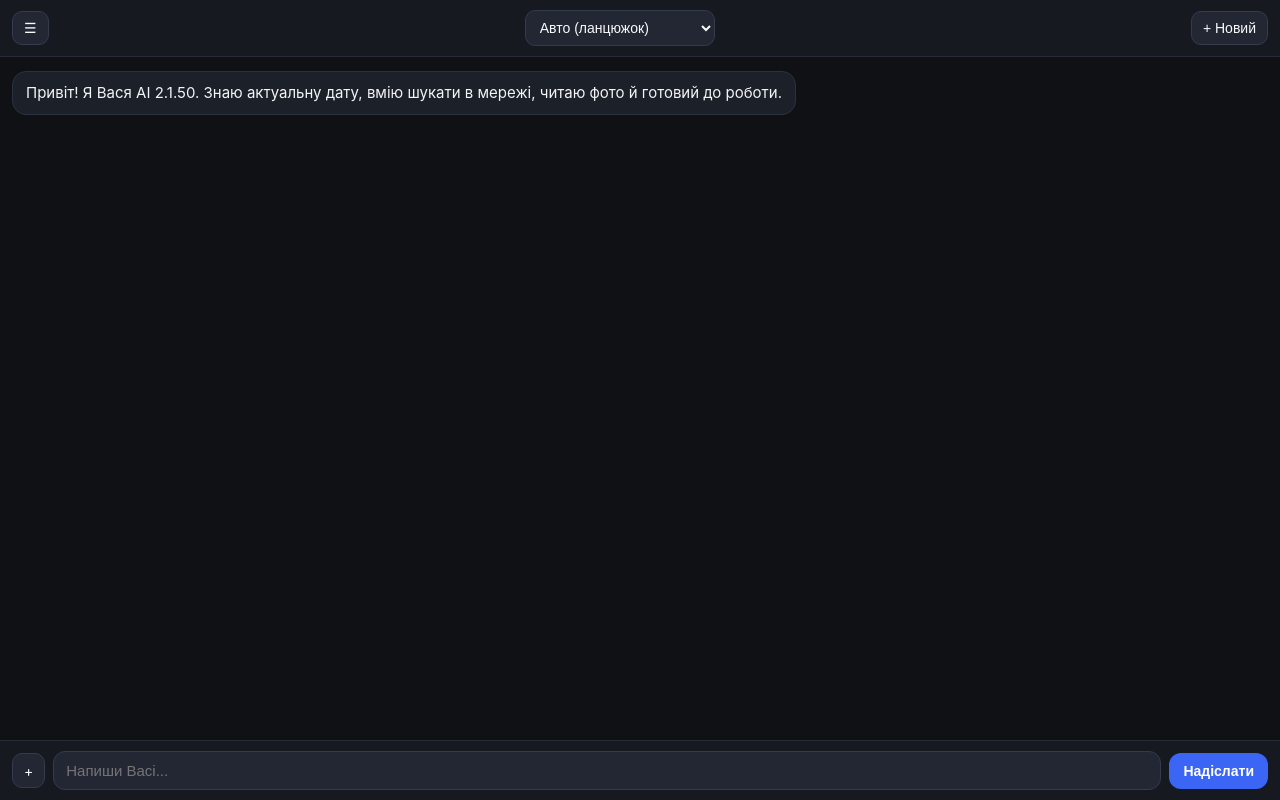
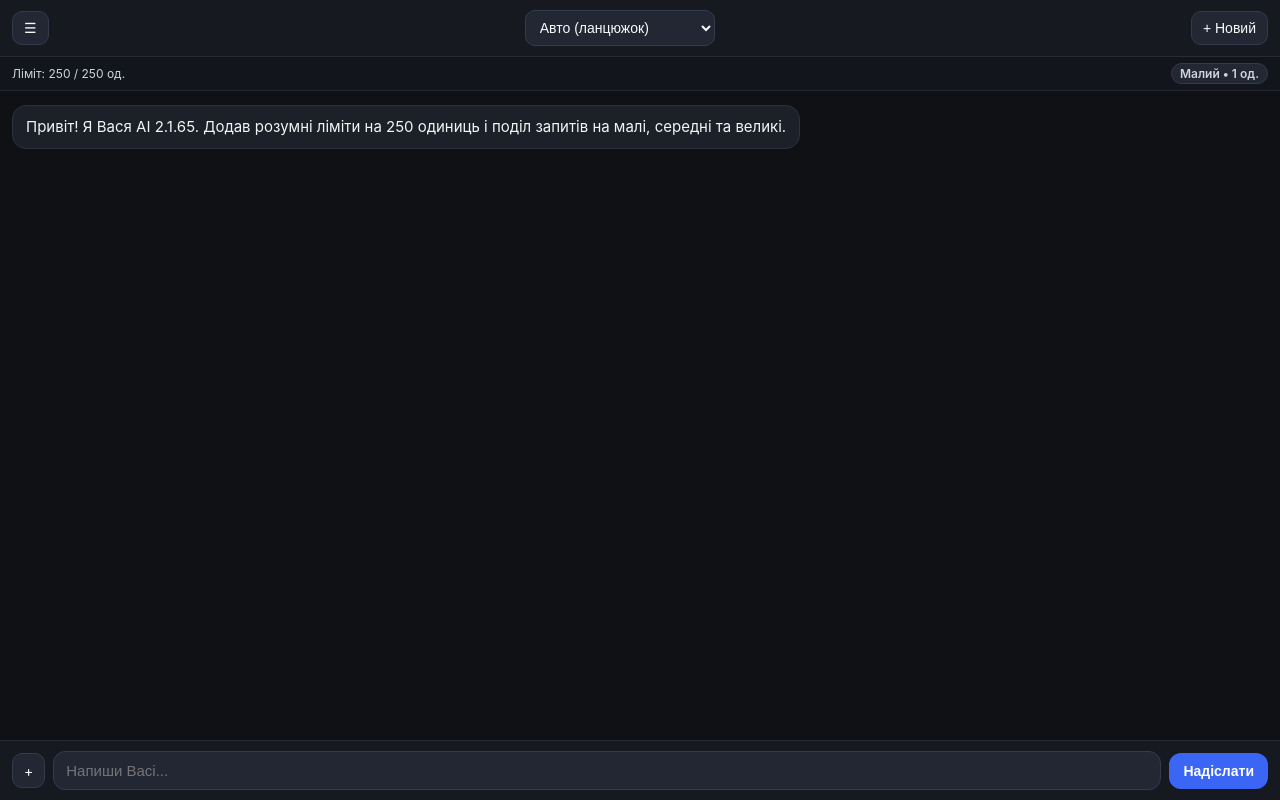
Before and after one commit to muligavitalij-cyber/vasya2.0, a plain HTML site: page index.html in a window 1280 px wide. Drawn offline with Linux system fonts and the light colour scheme.

Commit message:
Update title and version to 2.1.65

```diff
--- a/index.html
+++ b/index.html
@@ -3,7 +3,7 @@
 <head>
   <meta charset="UTF-8" />
   <meta name="viewport" content="width=device-width, initial-scale=1.0, maximum-scale=1.0, user-scalable=no" />
-  <title>Вася AI 2.1.50</title>
+  <title>Вася AI 2.1.65</title>
   <style>
     * { box-sizing: border-box; }
     body {
@@ -47,6 +47,25 @@
       border-radius: 10px;
       padding: 8px 10px;
       font-size: 14px;
+    }
+
+    .limit-bar {
+      display: flex;
+      align-items: center;
+      justify-content: space-between;
+      gap: 8px;
+      padding: 6px 12px;
+      background: #12151c;
+      border-bottom: 1px solid #222733;
+      font-size: 12px;
+      color: #cbd5e1;
+    }
+    .tier-badge {
+      padding: 2px 8px;
+      border-radius: 999px;
+      background: #222733;
+      border: 1px solid #343b4d;
+      font-weight: 600;
     }
 
     .backdrop {
@@ -207,6 +226,11 @@
     <button id="newChatBtn" class="pill-btn" type="button">+ Новий</button>
   </header>
 
+  <div class="limit-bar">
+    <span id="limitRemainingText">Ліміт: 250 / 250</span>
+    <span id="requestEstimateBadge" class="tier-badge">Малий • 1 од.</span>
+  </div>
+
   <div id="backdrop" class="backdrop"></div>
 
   <aside id="sidebar" class="sidebar" aria-label="Історія чатів">
@@ -227,7 +251,12 @@
   </form>
 
   <script>
-    const STORAGE_KEY = "vasya_ai_2_1_50_chats";
+    const STORAGE_KEY = "vasya_ai_2_1_65_chats";
+    const DAILY_LIMIT = 250;
+    const COSTS = { small: 1, medium: 3, large: 10 };
+
+    const LARGE_RE = /(великий код|напиши код|напиши програму|напиши сайт|напиши скрипт|твір|есе|велике есе|доповідь|реферат|з нуля|архітектур|детальний розбір|повний код|багато коду)/i;
+    const MEDIUM_RE = /(поясни|інформац|порівняй|приклади|як працює|зроби план|короткий код|фрагмент коду|виправ помилку|чому|навіщо)/i;
 
     const sidebar = document.getElementById("sidebar");
     const backdrop = document.getElementById("backdrop");
@@ -240,15 +269,27 @@
     const composerForm = document.getElementById("composerForm");
     const messageInput = document.getElementById("messageInput");
     const imageInput = document.getElementById("imageInput");
+    const limitRemainingText = document.getElementById("limitRemainingText");
+    const requestEstimateBadge = document.getElementById("requestEstimateBadge");
 
     let state = loadState();
     let pendingImageBase64 = null;
 
+    function todayUtc() {
+      return new Date().toISOString().slice(0, 10);
+    }
+
     function defaultState() {
       const firstId = "chat_" + Date.now();
       return {
+        clientId: "u_" + Math.random().toString(36).slice(2, 10) + "_" + Date.now().toString(36),
         activeChatId: firstId,
         mode: "auto",
+        usage: {
+          day: todayUtc(),
+          used: 0,
+          limit: DAILY_LIMIT
+        },
         chats: {
           [firstId]: {
             id: firstId,
@@ -256,7 +297,7 @@
             messages: [
               {
                 role: "assistant",
-                text: "Привіт! Я Вася AI 2.1.50. Знаю актуальну дату, вмію шукати в мережі, читаю фото й готовий до роботи."
+                text: "Привіт! Я Вася AI 2.1.65. Додав розумні ліміти на 250 одиниць і поділ запитів на малі, середні та великі."
               }
             ]
           }
@@ -272,6 +313,12 @@
         if (!parsed.chats || !parsed.activeChatId || !parsed.chats[parsed.activeChatId]) {
           return defaultState();
         }
+        if (!parsed.clientId) {
+          parsed.clientId = "u_" + Math.random().toString(36).slice(2, 10);
+        }
+        if (!parsed.usage || parsed.usage.day !== todayUtc()) {
+          parsed.usage = { day: todayUtc(), used: 0, limit: DAILY_LIMIT };
+        }
         return parsed;
       } catch {
         return defaultState();
@@ -282,6 +329,30 @@
       try {
         localStorage.setItem(STORAGE_KEY, JSON.stringify(state));
       } catch {}
+    }
+
+    function classifyLocal(text, hasImage) {
+      const clean = (text || "").trim();
+      if (LARGE_RE.test(clean) || clean.length >= 450) {
+        return { tier: "large", label: "Великий", cost: COSTS.large };
+      }
+      if (hasImage || MEDIUM_RE.test(clean) || clean.length >= 90) {
+        return { tier: "medium", label: "Середній", cost: COSTS.medium };
+      }
+      return { tier: "small", label: "Малий", cost: COSTS.small };
+    }
+
+    function updateLimitUi() {
+      if (!state.usage || state.usage.day !== todayUtc()) {
+        state.usage = { day: todayUtc(), used: 0, limit: DAILY_LIMIT };
+      }
+      const limit = state.usage.limit || DAILY_LIMIT;
+      const used = state.usage.used || 0;
+      const remaining = Math.max(0, limit - used);
+      limitRemainingText.textContent = `Ліміт: ${remaining} / ${limit} од.`;
+
+      const est = classifyLocal(messageInput.value, Boolean(pendingImageBase64));
+      requestEstimateBadge.textContent = `${est.label} • ${est.cost} од.`;
     }
 
     function setSidebarOpen(isOpen) {
@@ -322,6 +393,8 @@
       saveState();
     });
 
+    messageInput.addEventListener("input", updateLimitUi);
+
     newChatBtn.addEventListener("click", () => {
       const id = "chat_" + Date.now();
       state.chats[id] = {
@@ -339,11 +412,13 @@
       const file = imageInput.files && imageInput.files[0];
       if (!file) {
         pendingImageBase64 = null;
+        updateLimitUi();
         return;
       }
       const reader = new FileReader();
       reader.onload = () => {
         pendingImageBase64 = reader.result;
+        updateLimitUi();
       };
       reader.readAsDataURL(file);
     });
@@ -418,6 +493,7 @@
     function renderAll() {
       renderChatList();
       renderMessages();
+      updateLimitUi();
     }
 
     composerForm.addEventListener("submit", async (e) => {
@@ -425,6 +501,14 @@
       const text = messageInput.value.trim();
       const imageToSend = pendingImageBase64;
       if (!text && !imageToSend) return;
+
+      const est = classifyLocal(text, Boolean(imageToSend));
+      const limit = (state.usage && state.usage.limit) || DAILY_LIMIT;
+      const used = (state.usage && state.usage.used) || 0;
+      if (est.cost > Math.max(0, limit - used)) {
+        alert(`Не вистачає ліміту: потрібно ${est.cost} од., залишилось ${Math.max(0, limit - used)} од.`);
+        return;
+      }
 
       const activeChat = state.chats[state.activeChatId];
       if (activeChat.title === "Новий чат" && text) {
@@ -445,6 +529,7 @@
       messageInput.value = "";
       imageInput.value = "";
       pendingImageBase64 = null;
+      updateLimitUi();
 
       try {
         const res = await fetch("/api/chat", {
@@ -454,6 +539,7 @@
             message: text,
             model_mode: modelSelect.value,
             image: imageToSend,
+            client_id: state.clientId,
             history: activeChat.messages.slice(-8, -1).map((m) => ({
               role: m.role,
               content: m.text || ""
@@ -462,6 +548,14 @@
         });
         const data = await res.json();
         thinkingMsg.text = data.reply || data.response || data.error || "Порожня відповідь від сервера.";
+
+        if (typeof data.used === "number" && typeof data.limit === "number") {
+          state.usage = {
+            day: todayUtc(),
+            used: data.used,
+            limit: data.limit
+          };
+        }
       } catch {
         thinkingMsg.text = "Не вдалося з'єднатися з сервером.";
       }
```
